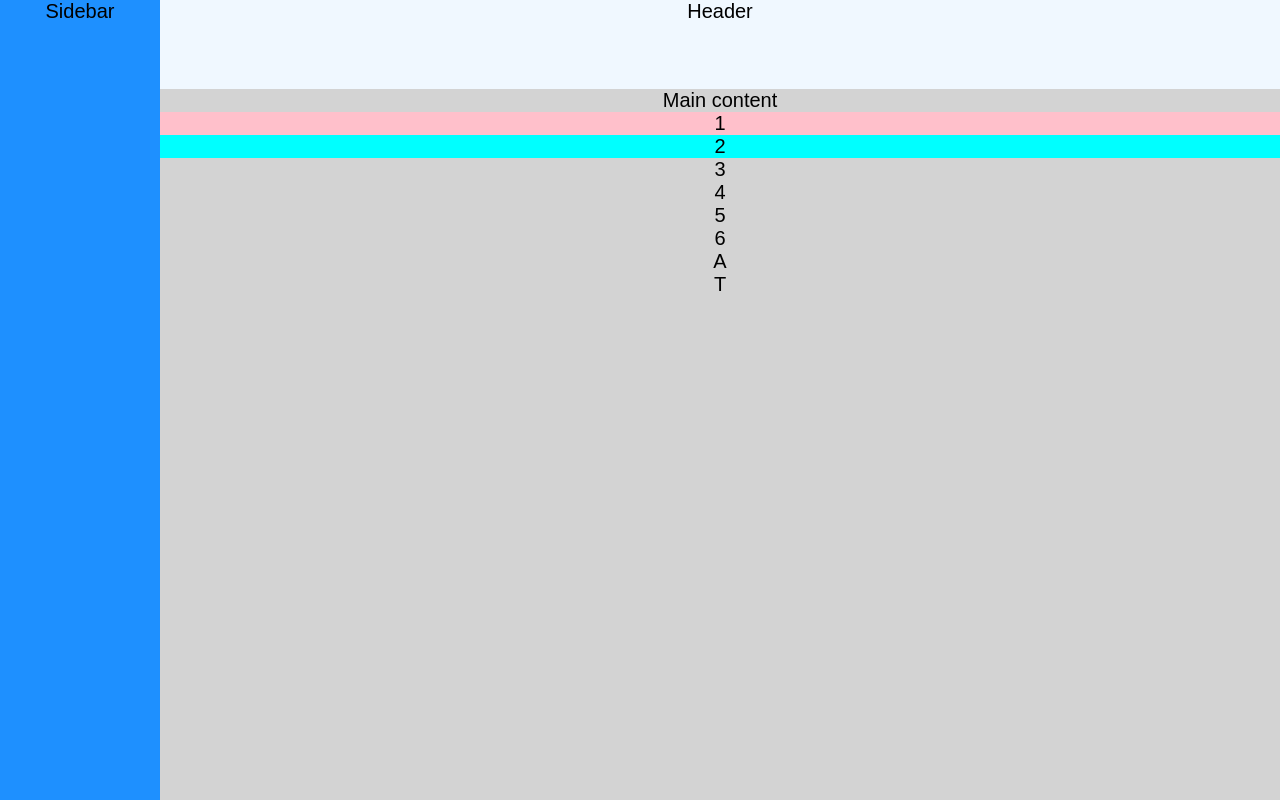
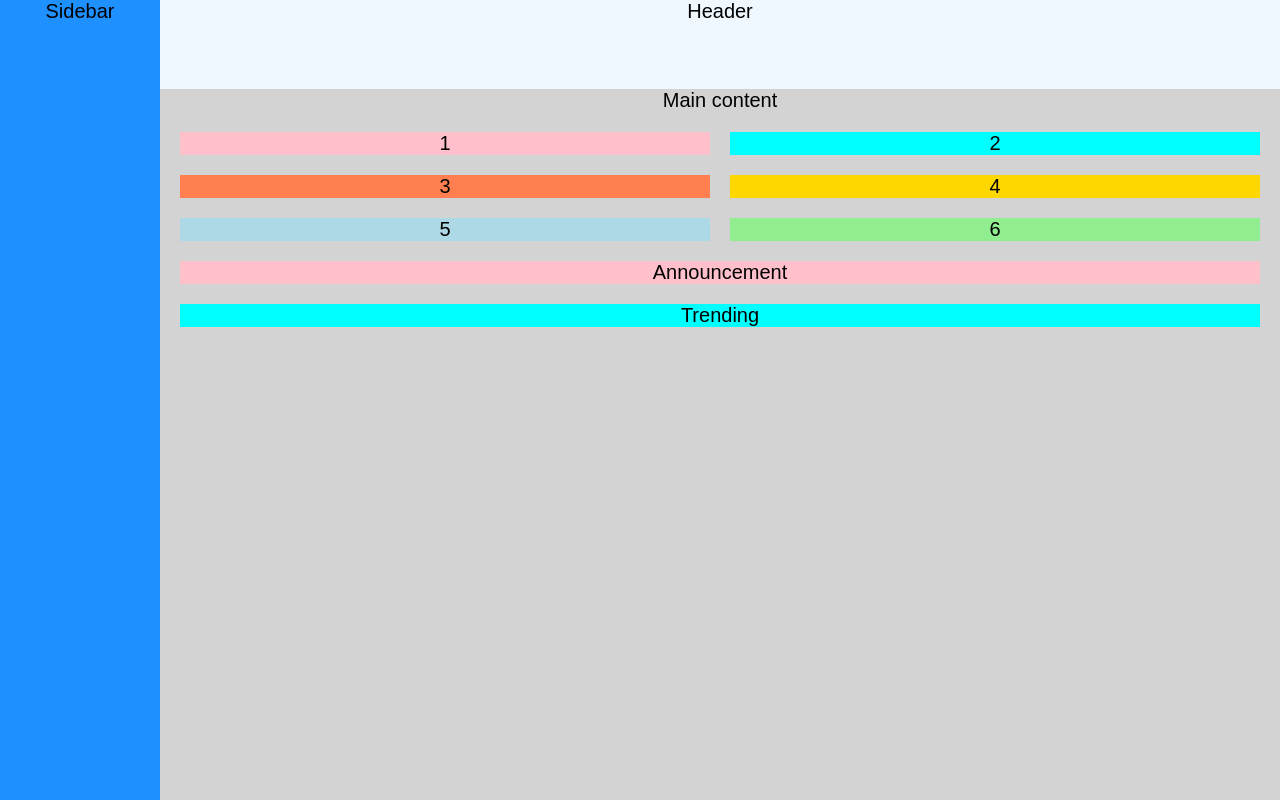
Before and after one commit to Righteous1ce/Dashboard, a plain HTML site: page index.html in a window 1280 px wide. Drawn offline with Linux system fonts and the light colour scheme.

Commit message:
Set up cards in a reasonable order for main content section

```diff
--- a/index.html
+++ b/index.html
@@ -14,17 +14,21 @@
         <div class="sidebar">Sidebar</div>
 
         <div class="main">Main content
+            <div class="projects">
             <div class="project-1">1</div>
             <div class="project-2">2</div>
             <div class="project-3">3</div>
             <div class="project-4">4</div>
             <div class="project-5">5</div>
             <div class="project-6">6</div>
-            <div class="announcements">A</div>
-            <div class="trending">T</div>
-
+        </div>
+        <div class="annoucements">
+            <div class="ann">Announcement</div>
+            <div class="trend">Trending</div>
         </div>
     </div>
+    </div>
+
 
 </body>
 </html>
--- a/style.css
+++ b/style.css
@@ -13,8 +13,6 @@ body, html {
     grid-template-columns: repeat(8, 1fr);
 }
 
-
-
 .header{
     background-color: aliceblue;
     grid-column: 2 / 9;
@@ -29,21 +27,73 @@ body, html {
     background-color: lightgrey;
     grid-column: 2 / 9;
     grid-row: 2 / 9;
-    grid-template-rows: repeat(3, 1fr); /* Set 3 rows of equal height */
-    grid-template-columns: repeat(6, 1fr); /* Set 6 columns of equal width */
-}
-
-.project-1{
-    display: grid;
-    grid-row: 1 / 2; /* Specify the row range */
-    grid-column: 1 / 3; /* Specify the column range */
-    background-color: pink;
+    grid-template-rows: repeat(3, 1fr);
+    grid-template-columns: repeat(6, 1fr);
 
 }
 
-.project-2{
+.projects {
+    grid-row: 1 / 4;
+    grid-column: 1 / 3;
     display: grid;
-    grid-row: 3 / 4;
-    grid-column: 5 / 6;
+    grid-template-rows: repeat(3, 1fr);
+    grid-template-columns: repeat(2, 1fr);
+    gap: 20px;
+    margin: 20px;
+}
+
+.project-1 {
+    grid-row: 1 / 2;
+    grid-column: 1 / 2;
+    background-color: pink;
+}
+
+.project-2 {
+    grid-row: 1 / 2;
+    grid-column: 2 / 3;
     background-color: aqua;
 }
+
+.project-3 {
+    grid-row: 2 / 3;
+    grid-column: 1 / 2;
+    background-color: coral;
+}
+
+.project-4 {
+    grid-row: 2 / 3;
+    grid-column: 2 / 3;
+    background-color: gold;
+}
+
+.project-5 {
+    grid-row: 3 / 4;
+    grid-column: 1 / 2;
+    background-color: lightblue;
+}
+
+.project-6 {
+    grid-row: 3 / 4;
+    grid-column: 2 / 3;
+    background-color: lightgreen;
+}
+
+.annoucements {
+    grid-row: 1 / 4;
+    grid-column: 3 / 4;
+    display: grid;
+    grid-template-rows: repeat(2, 1fr);
+    grid-template-columns: 1fr;
+    gap: 20px;
+    margin: 20px;
+}
+
+.ann {
+    background-color: pink;
+    grid-row: 1 / 2;
+}
+
+.trend {
+    background-color: aqua;
+    grid-row: 2 / 3;
+}
```
